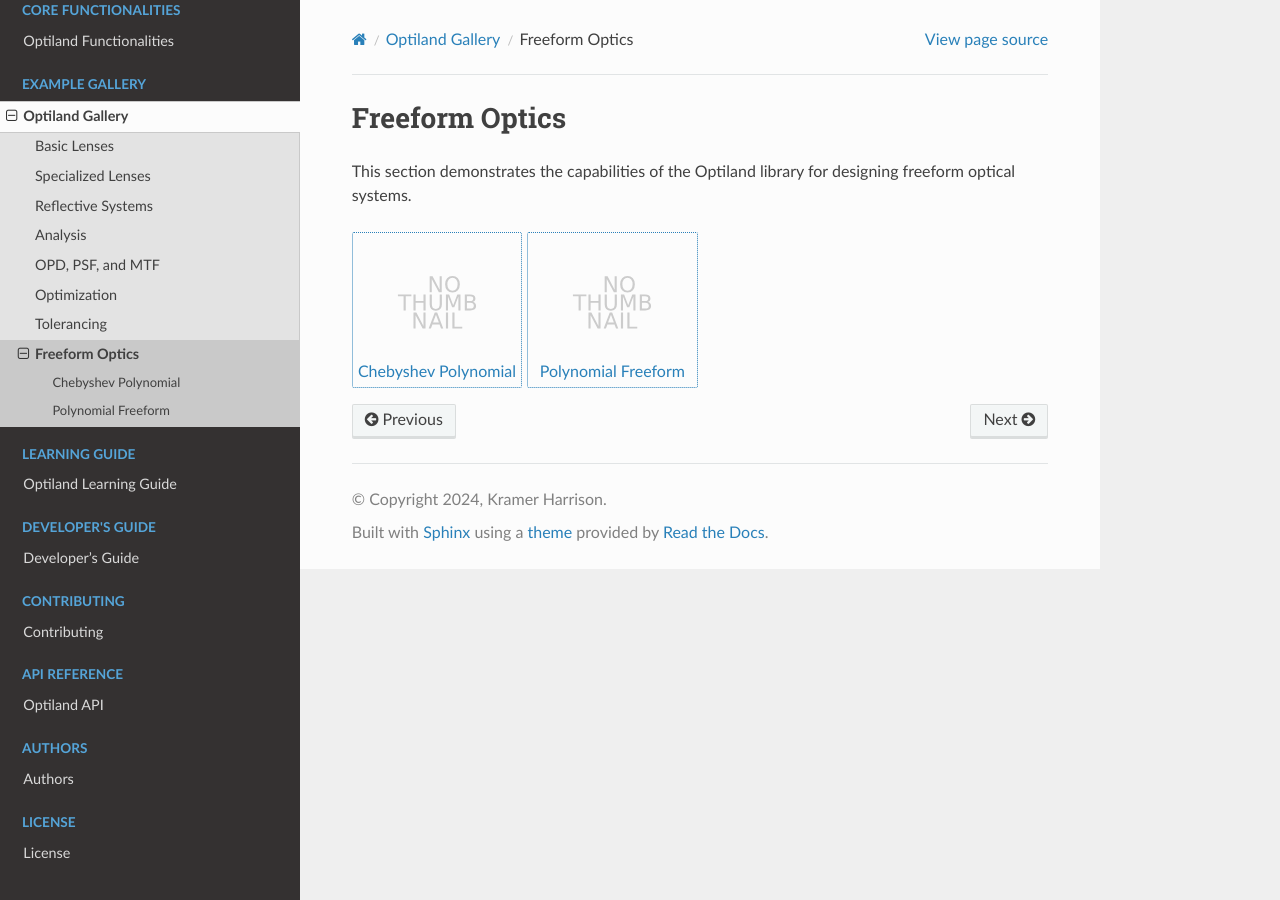
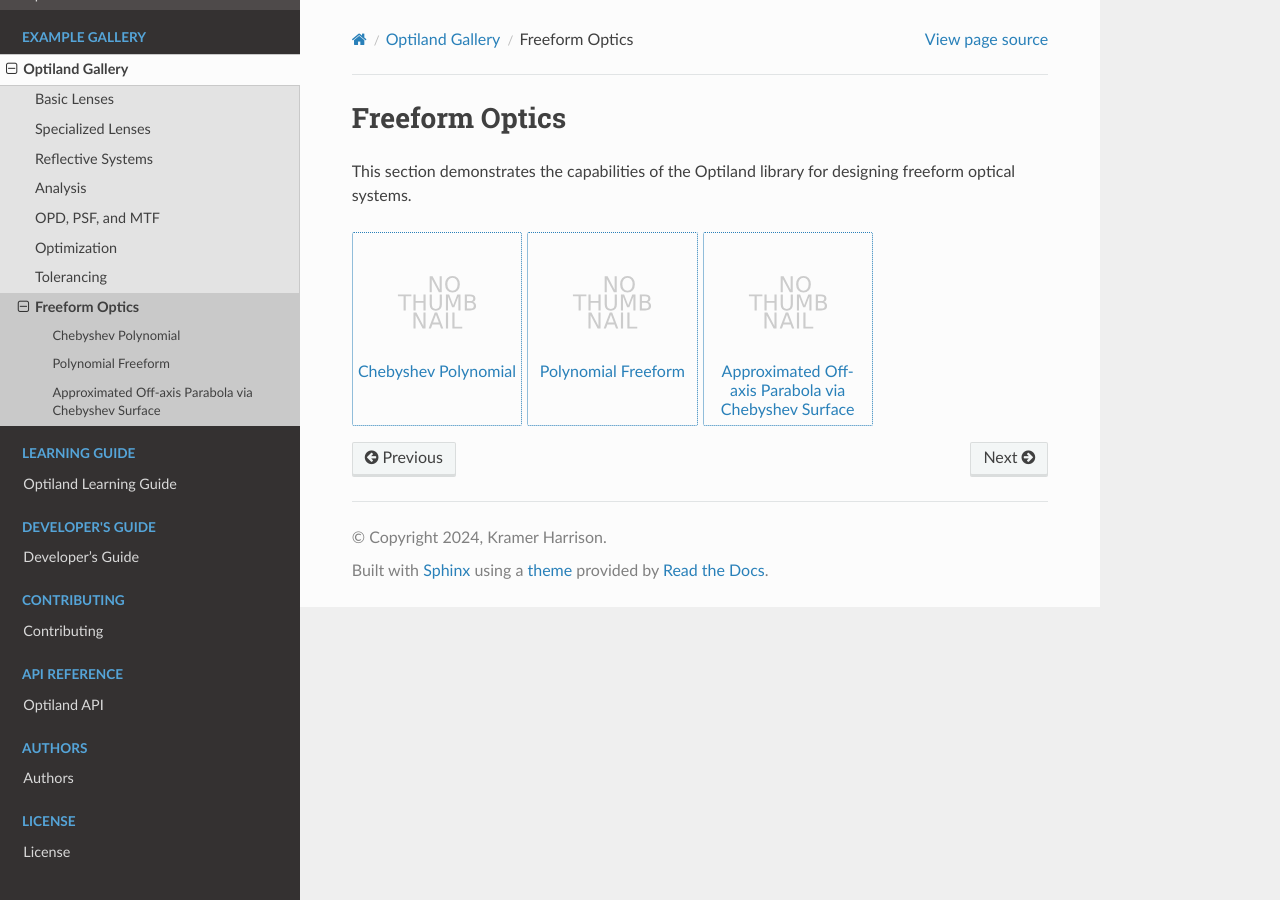
Before and after one commit to HarrisonKramer/optiland, a Sphinx documentation site: the page built from docs/gallery/freeforms.rst, in a window 1280 px wide. Built offline with Sphinx 7.4.7 and the Read the Docs theme 3.1.0, drawn with Linux system fonts in a browser that asks for light colours; pages that are not in the unit, such as notebooks, are missing from menus.

Commit message:
docs: add off-axis parabola to freeforms gallery

```diff
--- a/docs/gallery/freeforms.rst
+++ b/docs/gallery/freeforms.rst
@@ -9,3 +9,4 @@ This section demonstrates the capabilities of the Optiland library for designing
 
     freeform/chebyshev
     freeform/polynomial
+    freeform/off_axis_parabola
```
